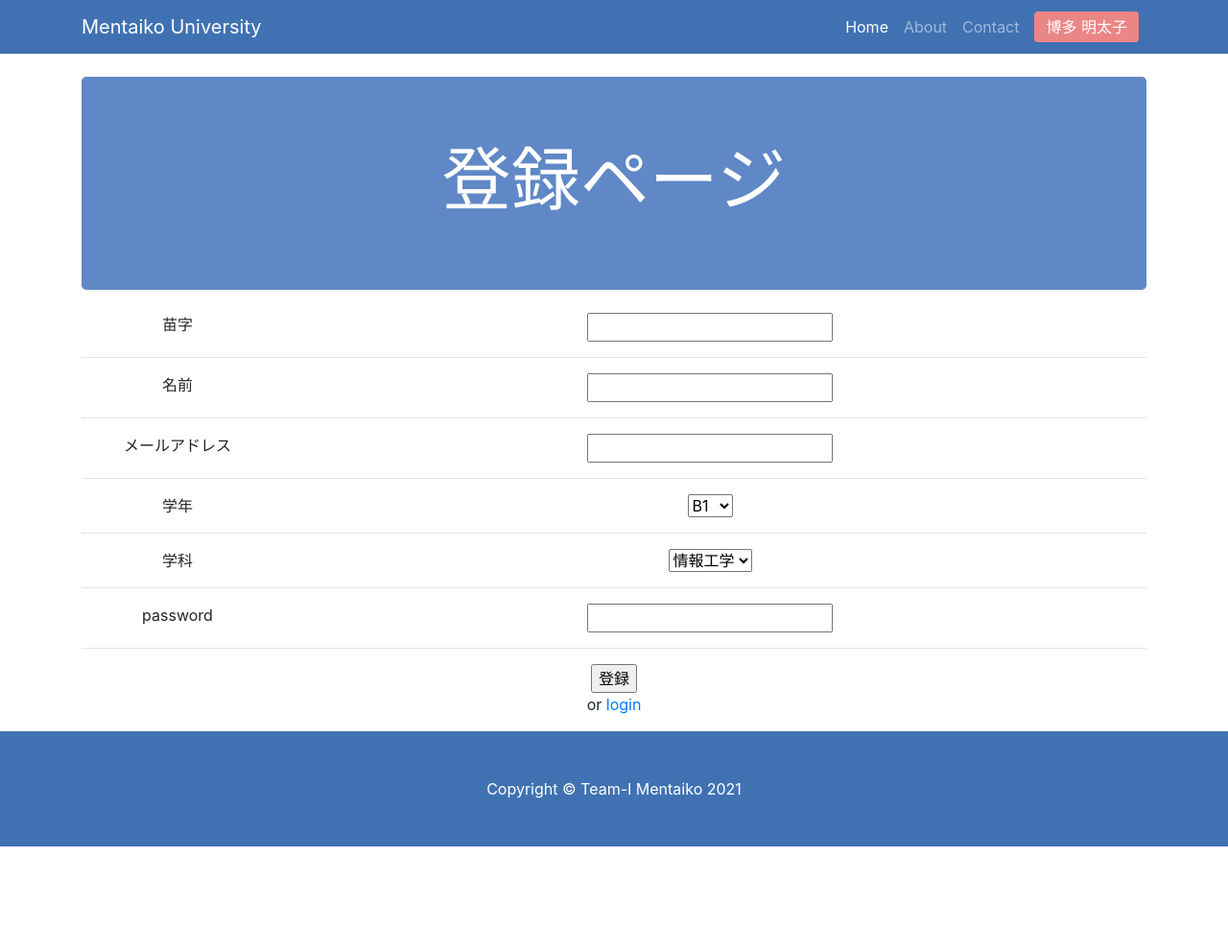
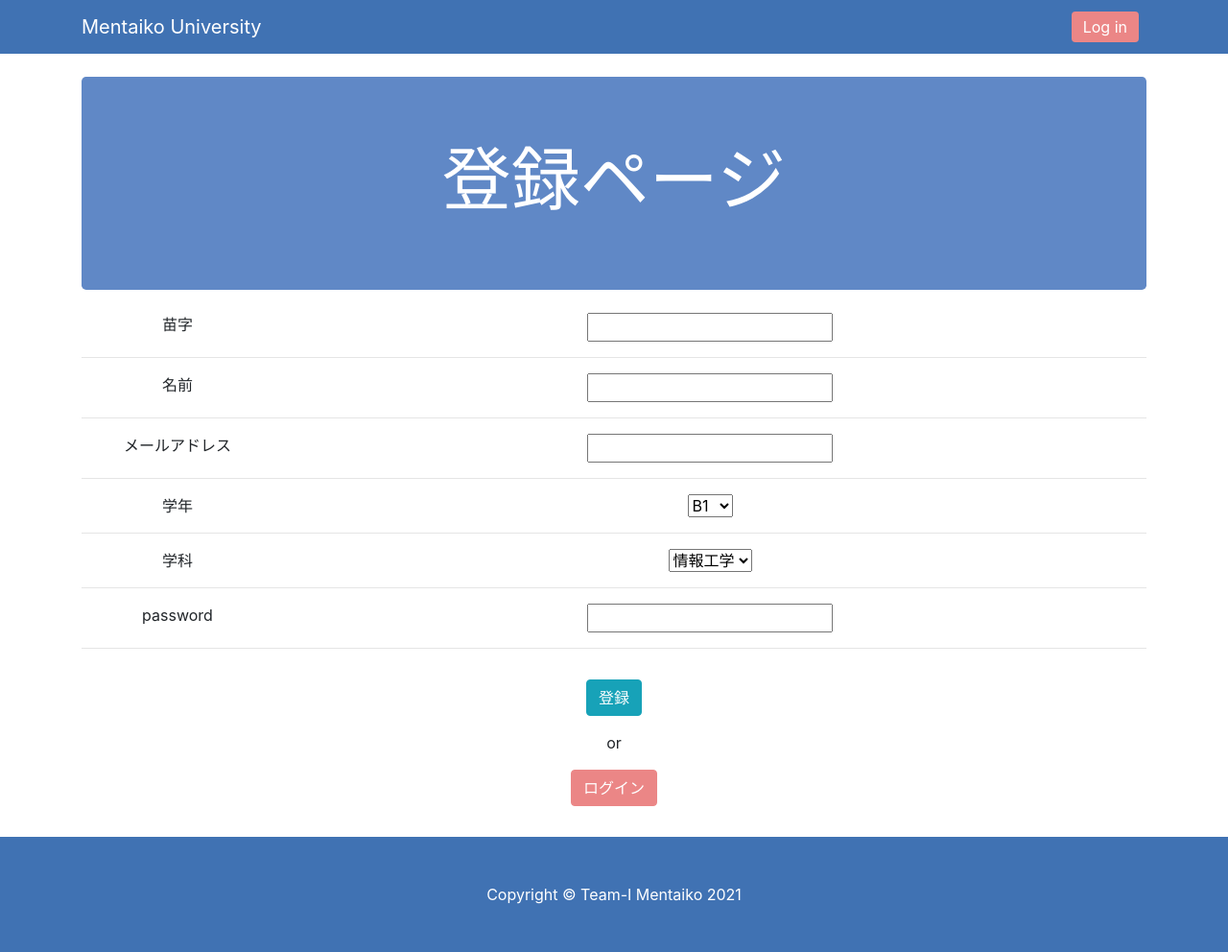
Before and after one commit to kronos141/mentaiko, a Django app: page /signup/ in a window 1280 px wide. Shown: the whole page at 96% size. Before the commit the page ends 882 px from the top, so only its background shows below. Run offline with Django 3.2, Linux system fonts and the light colour scheme; some libraries are stand-ins or nearby versions.

Commit message:
ログイン・登録ボタンの変更

```diff
--- a/oursite/templates/index.html
+++ b/oursite/templates/index.html
@@ -124,7 +124,7 @@
         <p class="pl-5 pr-5 pt-3">(※)学校専用メールアドレスは入学手続き書類内に同封されています。</p>
         <div class="text-center pt-3 pb-3">
           <h3 class="pt-3 pb-3">参加登録は下のボタンから！</h3>
-          <a href="#" style="font-size: 15pt;" class="btn btn-info mb-3 mt-3 index-btn">新規登録</a>
+          <a href="../signup" style="font-size: 15pt;" class="btn btn-info mb-3 mt-3 index-btn">新規登録</a>
         </div>
         <div class="text-center pt-3 pb-3">
           <h3 class="pt-3 pb-3">既に登録済みの人は下のボタンから！</h3>
--- a/oursite/templates/signup.html
+++ b/oursite/templates/signup.html
@@ -27,27 +27,17 @@
   </style>
 
   <body>
+    <!-- Navigation -->
   <nav class="navbar navbar-expand-lg navbar-dark bg-dark fixed-top">
     <div class="container">
-        <a class="navbar-brand" href="#">Mentaiko University</a>
+      <a class="navbar-brand" href="../">Mentaiko University</a>
       <button class="navbar-toggler" type="button" data-toggle="collapse" data-target="#navbarResponsive" aria-controls="navbarResponsive" aria-expanded="false" aria-label="Toggle navigation">
         <span class="navbar-toggler-icon"></span>
       </button>
       <div class="collapse navbar-collapse" id="navbarResponsive">
         <ul class="navbar-nav ml-auto">
-            <li class="nav-item active">
-              <a class="nav-link" href="/home">Home
-                <span class="sr-only">(current)</span>
-              </a>
-            </li>
           <li class="nav-item">
-              <a class="nav-link" href="#">About</a>
-            </li>
-            <li class="nav-item">
-              <a class="nav-link" href="#">Contact</a>
-            </li>
-            <li class="nav-item">
-              <a class="nav-link white" href="#"><span class="login-button" data-title="ログイン/サインアップ">博多 明太子</span></a>
+            <a class="nav-link white" href="/login"><span class="login-button">Log in</span></a>
           </li>
         </ul>
       </div>
@@ -112,11 +102,11 @@
         </div>
         <hr>
 
-        <input type="submit" value="登録" />
+        <input class="btn btn-info mb-3 mt-3 index-btn" type="submit" value="登録" />
 
       </form>
 
-      <p>or <a href= "{% url 'login' %}">login</a></p>
+      <p>or</br><a href= "{% url 'login' %}" class="btn btn-primary mb-3 mt-3 index-btn">ログイン</a></p>
 
     </div>
 
```
Also changed, not shown: oursite/templates/login.html (+5 -15 lines). Lines whose indentation alone changed are shown as unchanged.
